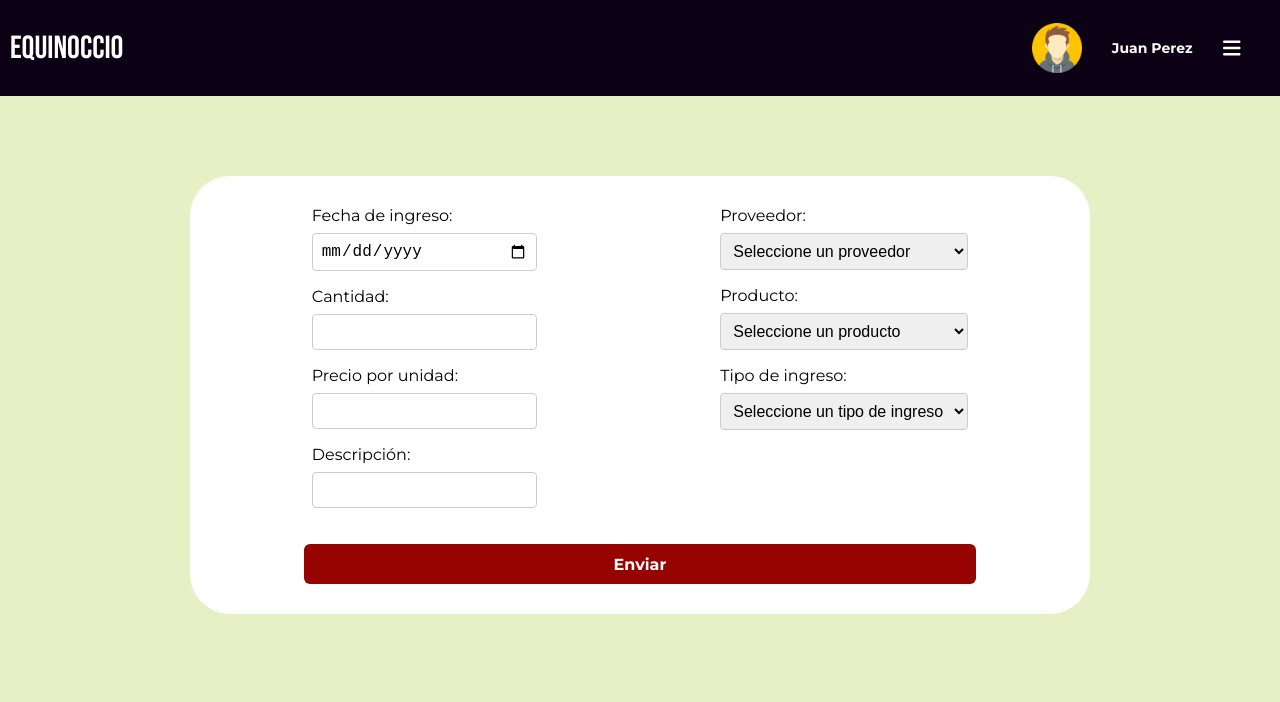
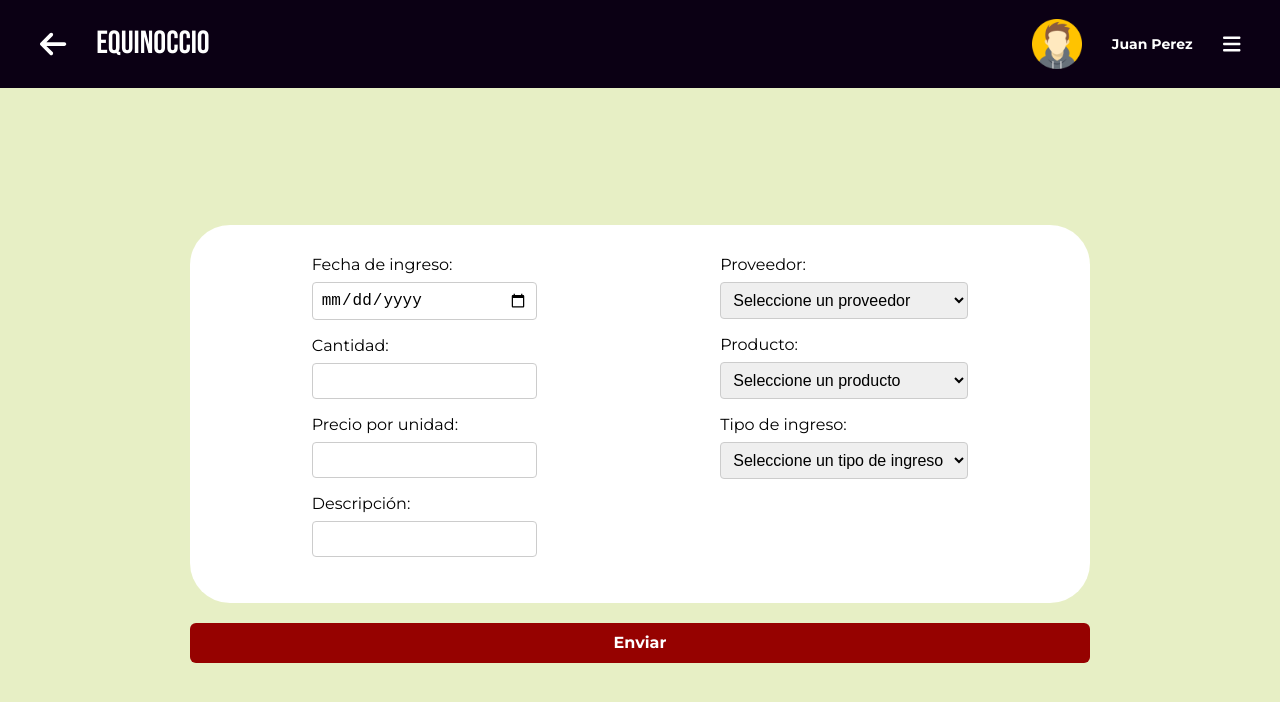
Before and after one commit to EquinoccioXXX/Front-Equi, a Next.js app: page /ingresos/create in a window 1280 px wide. Shown: the top 702 px of the page. Built offline with nearby package versions, Linux system fonts and the light colour scheme.

Commit message:
Inventory fixes

```diff
--- a/src/app/components/Card/Card.module.css
+++ b/src/app/components/Card/Card.module.css
@@ -2,10 +2,9 @@
   position: relative;
   width: 40%;
   min-width: 120px;
-  height: 110px;
+  height: 100px;
   overflow: hidden;
   border-radius: 20px;
-  margin: 5px;
 }
 
 .card img {
--- a/src/app/components/TopBar/TopBar.module.css
+++ b/src/app/components/TopBar/TopBar.module.css
@@ -7,6 +7,22 @@
     color: white;
     width: 100%;
     height: 96px;
+}
+
+.firstSection {
+    display: flex;
+    flex-direction: row;
+    height: 100%;
+    justify-content: center;
+    align-items: center;
+}
+
+.arrow {
+    display: flex;
+    font-size: 30px;
+    cursor: pointer;
+    margin-right: 30px;
+    margin-left: 30px;
 }
 
 .appName {
@@ -50,6 +66,22 @@
         height: 60px;
     }
 
+    .firstSection {
+        display: flex;
+        flex-direction: row;
+        height: 100%;
+        justify-content: center;
+        align-items: center;
+    }
+
+    .arrow {
+        display: flex;
+        font-size: 20px;
+        cursor: pointer;
+        margin-right: 20px;
+        margin-left: 20px;
+    }
+
     .appName {
         font-size: 24px;
         font-family: 'Bebas Neue', sans-serif;
--- a/src/app/components/TopBar/TopBar.tsx
+++ b/src/app/components/TopBar/TopBar.tsx
@@ -3,11 +3,19 @@ import Image from 'next/image';
 import Link from 'next/link';
 import { FontAwesomeIcon } from '@fortawesome/react-fontawesome';
 import { faBars } from '@fortawesome/free-solid-svg-icons';
+import { faArrowLeft } from '@fortawesome/free-solid-svg-icons';
 import styles from './TopBar.module.css';
 const TopBar: React.FC = () => {
     return (
         <div className={styles.topBar}>
-            <div className={styles.appName}>EQUINOCCIO</div>
+            <div className={styles.firstSection}>
+                <Link href="/inicio">
+                    <div className={styles.arrow}>
+                        <FontAwesomeIcon icon={faArrowLeft} />
+                    </div>
+                </Link>
+                <div className={styles.appName}>EQUINOCCIO</div>
+            </div>
             <div className={styles.userSection}>
                 <div className={styles.userImage}>
                     <Image src="/assets/profile.png" alt="User image" width={50} height={50} />
--- a/src/app/ingresos/create/create.module.css
+++ b/src/app/ingresos/create/create.module.css
@@ -7,18 +7,20 @@
     background-color: #E7EFC5;
   }
 
+  .content-container {
+    display: flex;
+    flex-direction: column;
+    height: 100%;
+    width: 100%;
+    justify-content: center;
+    align-items: center;
+  }
 
-  .nav-bar {
-    height: 96px;
-    width: 100%;
-    background-color: #0B0014;
-  }
 
   .form-container {
     display: flex;
     flex-direction: column;
     width: 900px;
-    margin-top: 80px;
     padding: 30px;
     border-radius: 40px;
     align-self: center;
@@ -75,7 +77,7 @@
 
   .button-submit {
     height: 40px;
-    width: 80%;
+    width: 100%;
     background-color: #960200;
     color: white;
     border: none;
@@ -99,21 +101,28 @@
   }
 
 
-  .nav-bar {
-    height: 60px;
+  .content-container {
+    display: flex;
+    flex-direction: column;
+    height: 100%;
     width: 100%;
-    background-color: #0B0014;
+    justify-content: center;
+    align-items: center;
+    padding: 20px;
+  }
+
+  .content-container form{
+    flex: 80;
   }
 
   .form-container {
     display: flex;
     flex-wrap: wrap;
+    align-self: center;
+    margin-left: 20px;
     width: 90%;
-    height: 500px;
-    margin-left: 20px;
-    margin-right: 20px;
-    margin-top: 30px;
-    padding: 30px;
+    max-height: 70vh;
+    padding: 20px;
     border-radius: 40px;
     background-color: #fff;
     justify-content: center;
@@ -169,8 +178,8 @@
   }
 
   .button-submit {
-    height: 40px;
-    width: 80%;
+    flex: 20;
+    width: 100%;
     background-color: #960200;
     color: white;
     border: none;
--- a/src/app/ingresos/create/page.tsx
+++ b/src/app/ingresos/create/page.tsx
@@ -37,8 +37,8 @@ export default function CreateIngresoPage() {
 
     return (
         <div className={styles['flex-container']}>
-            <TopBar/>
-
+            <TopBar />
+            <div className={styles['content-container']}>
                 <form onSubmit={handleSubmit}>
                     <div className={styles['form-container']}>
                         <div className={styles['inputs-container']}>
@@ -134,9 +134,10 @@ export default function CreateIngresoPage() {
                                 </select>
                             </div>
                         </div>
+                    </div>
                     <input type="submit" value="Enviar" className={styles['button-submit']} />
-                </div>
                 </form>
             </div>
+        </div >
     )
 }
```
Also changed, not shown: src/app/inicio/inicio.module.css (+13 -15 lines), src/app/login/page.tsx (line endings or trailing spaces). Lines whose indentation alone changed are shown as unchanged.
